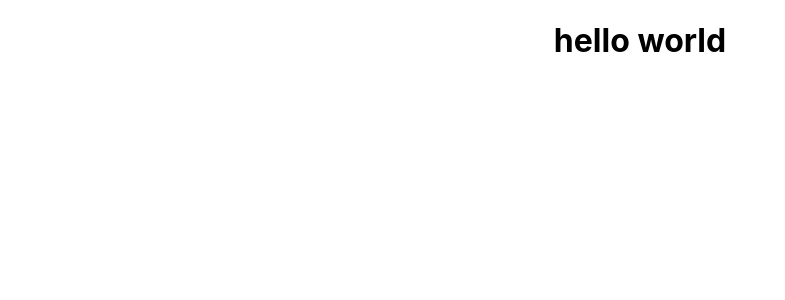
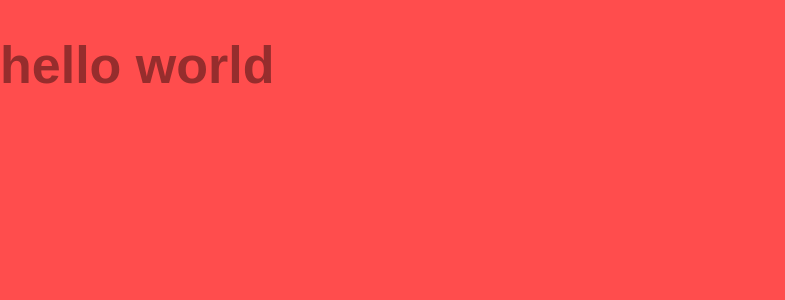
Before and after one commit to AliPort/goalMates, a React (Create React App) app: page / in a window 1280 px wide. Shown: the top 300 px of the page, without its empty margins (0-785 px from the left). Built offline with nearby package versions, Linux system fonts and the light colour scheme.

Commit message:
added styling to app.css

```diff
--- a/src/App.css
+++ b/src/App.css
@@ -1,47 +1,26 @@
 /* Create React Template CSS */
-
-.App {
-  text-align: center;
+body {
+  margin: 0;
+  background-color: #FF4D4D;
+  font-size: 26px;
+  font-family: 'Raleway', sans-serif;
 }
 
-.App-logo {
-  height: 40vmin;
-  pointer-events: none;
+div {
+  color: #962D2D;
 }
 
-@media (prefers-reduced-motion: no-preference) {
-  .App-logo {
-    animation: App-logo-spin infinite 20s linear;
-  }
-}
-
-.App-header {
-  background-color: #282c34;
-  min-height: 100vh;
-  display: flex;
-  flex-direction: column;
-  align-items: center;
-  justify-content: center;
-  font-size: calc(10px + 2vmin);
-  color: white;
-}
-
-.App-link {
-  color: #61dafb;
-}
-
-@keyframes App-logo-spin {
-  from {
-    transform: rotate(0deg);
-  }
-  to {
-    transform: rotate(360deg);
-  }
+p {
+  background-color: #FFFF4D;
+  color: #B38336;
+  font-family: 'Raleway', sans-serif;
+  color: black;
+  text-align: center;
 }
 
 /* SignUp.js CSS */
 
-.btn{
+.btn {
   color: white;
   background-color: rgb(30, 195, 44);
   border-radius: 15px;
@@ -51,12 +30,12 @@
   margin: 10px auto;
 }
 
-.messages{
+.messages {
   display: flex;
   justify-content: center;
 }
 
-.error{
+.error {
   display: block;
   background-color: red;
   color: white;
@@ -65,7 +44,7 @@
   padding: 5px;
 }
 
-.success{
+.success {
   display: block;
   background-color: rgb(68, 157, 213);
   color: black;
```
